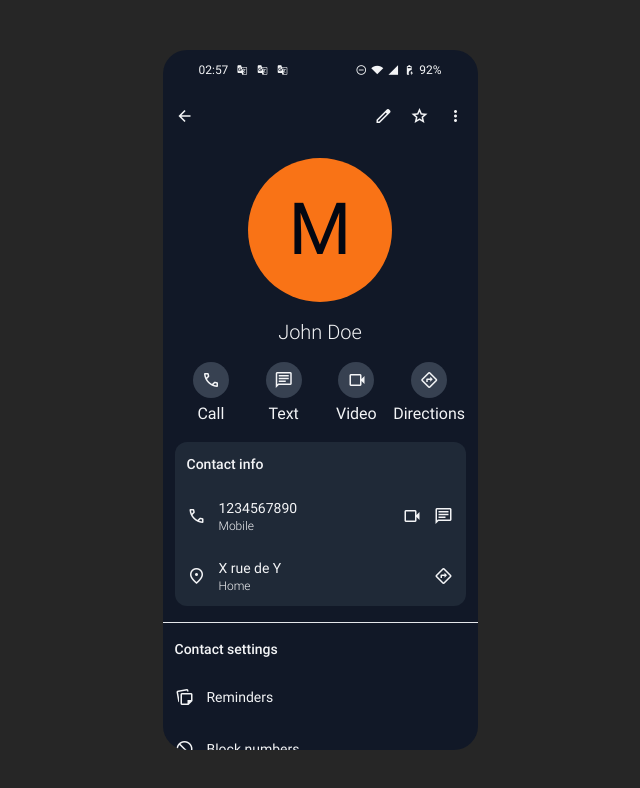
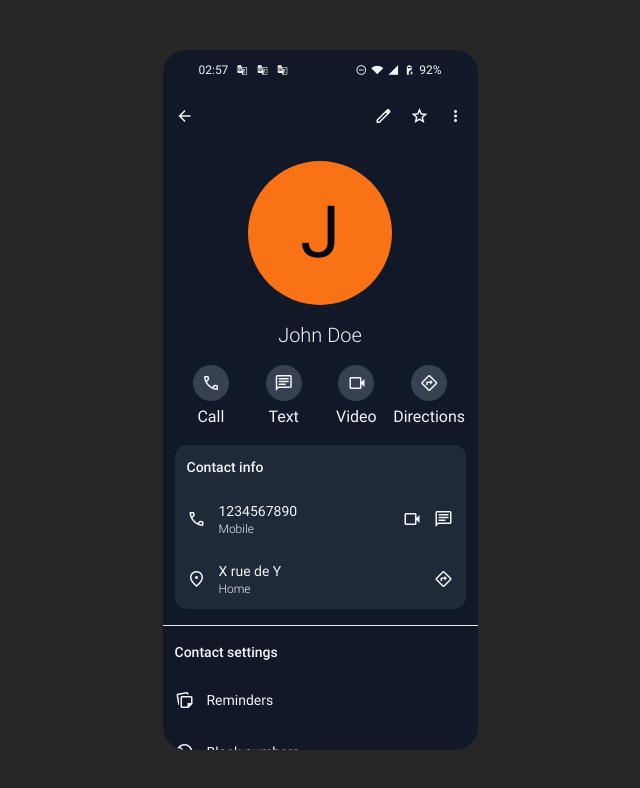
Before and after one commit to loucabaigneres/google-phone-app, a Vue app: page /contacts/1 in a window 1280 px wide. Shown: the top 788 px of the page, without its empty margins (320-960 px from the left). Built offline with nearby package versions, Linux system fonts and the light colour scheme.

Commit message:
✨ Create Contact Store

```diff
--- a/src/components/ContactCard.vue
+++ b/src/components/ContactCard.vue
@@ -1,12 +1,12 @@
-<script>
-export default {
-  props: {
-    contact: {
-      type: Object,
-      required: true,
-    },
+<script setup>
+import { defineProps } from "vue"
+
+const props = defineProps({
+  contact: {
+    type: Object,
+    required: true,
   },
-}
+})
 </script>
 
 <template>
--- /dev/null
+++ b/src/stores/contacts.js
@@ -0,0 +1,60 @@
+import { defineStore } from "pinia"
+
+export const useContactStore = defineStore("contact", () => {
+  const contacts = [
+    {
+      id: 1,
+      name: "John Doe",
+      number: "1234567890",
+    },
+    {
+      id: 2,
+      name: "Jane Doe",
+      number: "0987654321",
+    },
+    {
+      id: 3,
+      name: "Alice",
+      number: "12 31 23 12 31",
+    },
+    {
+      id: 4,
+      name: "Bob",
+      number: "3213213213",
+    },
+    {
+      id: 5,
+      name: "Charlie",
+      number: "4564564564",
+    },
+    {
+      id: 6,
+      name: "David",
+      number: "7897897897",
+    },
+    {
+      id: 7,
+      name: "Eve",
+      number: "9879879879",
+    },
+    {
+      id: 8,
+      name: "Emma",
+      number: "6546546546",
+    },
+  ]
+
+  const addContact = (name, number) => {
+    const newContact = {
+      id: contacts.length + 1,
+      name,
+      number,
+    }
+    contacts.push(newContact)
+  }
+
+  return {
+    contacts,
+    addContact,
+  }
+})
--- a/src/views/ContactView.vue
+++ b/src/views/ContactView.vue
@@ -1,52 +1,11 @@
 <script setup>
+import { useContactStore } from "@/stores/contacts.js"
 import { computed, ref } from "vue"
-import { useRoute } from "vue-router"
+import { RouterLink, useRoute } from "vue-router"
 
+const { contacts } = useContactStore()
 const route = useRoute()
 const contactId = ref(route.params.id)
-
-const contacts = [
-  {
-    id: 1,
-    name: "John Doe",
-    number: "1234567890",
-  },
-  {
-    id: 2,
-    name: "Jane Doe",
-    number: "0987654321",
-  },
-  {
-    id: 3,
-    name: "Alice",
-    number: "12 31 23 12 31",
-  },
-  {
-    id: 4,
-    name: "Bob",
-    number: "3213213213",
-  },
-  {
-    id: 5,
-    name: "Charlie",
-    number: "4564564564",
-  },
-  {
-    id: 6,
-    name: "David",
-    number: "7897897897",
-  },
-  {
-    id: 7,
-    name: "Eve",
-    number: "9879879879",
-  },
-  {
-    id: 8,
-    name: "Emma",
-    number: "6546546546",
-  },
-]
 
 const contact = computed(() =>
   contacts.find((c) => c.id.toString() === contactId.value),
@@ -56,9 +15,9 @@ const contact = computed(() =>
 <template>
   <section class="flex h-full flex-col overflow-hidden text-gray-100">
     <header class="flex gap-4 p-3">
-      <span class="material-symbols-outlined mr-auto text-xl">
-        arrow_back
-      </span>
+      <RouterLink to="/contacts" class="mr-auto">
+        <span class="material-symbols-outlined text-xl"> arrow_back </span>
+      </RouterLink>
       <span class="material-symbols-outlined text-xl"> edit </span>
       <span class="material-symbols-outlined text-xl"> star </span>
       <span class="material-symbols-outlined text-xl"> more_vert </span>
@@ -68,7 +27,7 @@ const contact = computed(() =>
         <div
           class="flex size-36 items-center justify-center rounded-full bg-orange-500 text-gray-950"
         >
-          <span class="text-7xl font-normal">M</span>
+          <span class="text-7xl font-normal">{{ contact.name[0] }}</span>
         </div>
         <h1 class="text-xl font-light">{{ contact.name }}</h1>
         <div class="grid w-full grid-cols-4 items-center">
--- a/src/views/ContactsView.vue
+++ b/src/views/ContactsView.vue
@@ -1,50 +1,10 @@
 <script setup>
+import ContactCard from "@/components/ContactCard.vue"
+import { useContactStore } from "@/stores/contacts.js"
+import { computed } from "vue"
 import { RouterLink } from "vue-router"
-import ContactCard from "@/components/ContactCard.vue"
-import { computed } from "vue"
 
-const contacts = [
-  {
-    id: 1,
-    name: "John Doe",
-    number: "1234567890",
-  },
-  {
-    id: 2,
-    name: "Jane Doe",
-    number: "0987654321",
-  },
-  {
-    id: 3,
-    name: "Alice",
-    number: "1231231231",
-  },
-  {
-    id: 4,
-    name: "Bob",
-    number: "3213213213",
-  },
-  {
-    id: 5,
-    name: "Charlie",
-    number: "4564564564",
-  },
-  {
-    id: 6,
-    name: "David",
-    number: "7897897897",
-  },
-  {
-    id: 7,
-    name: "Eve",
-    number: "9879879879",
-  },
-  {
-    id: 8,
-    name: "Emma",
-    number: "6546546546",
-  },
-]
+const { contacts } = useContactStore()
 
 const groupedContacts = computed(() => {
   // Grouper les contacts par première lettre du nom
```
